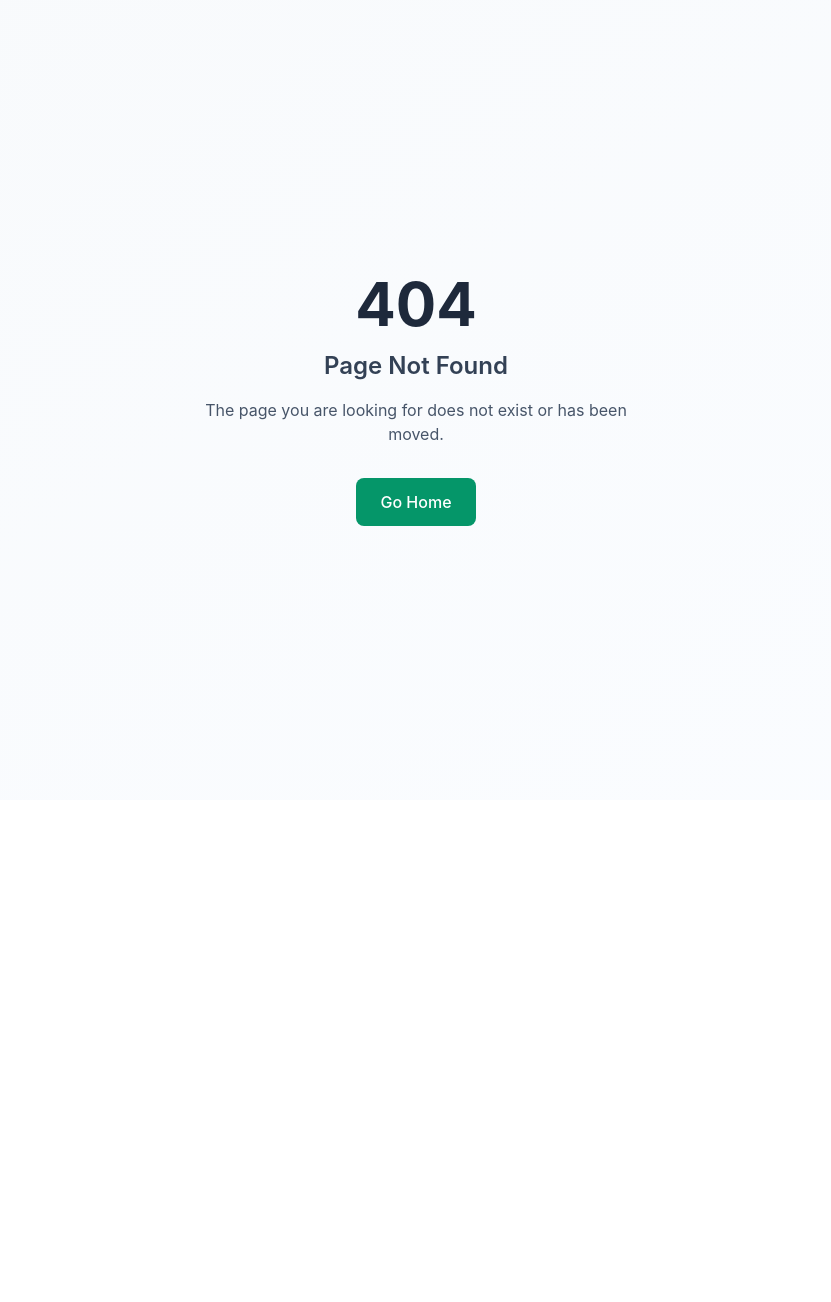
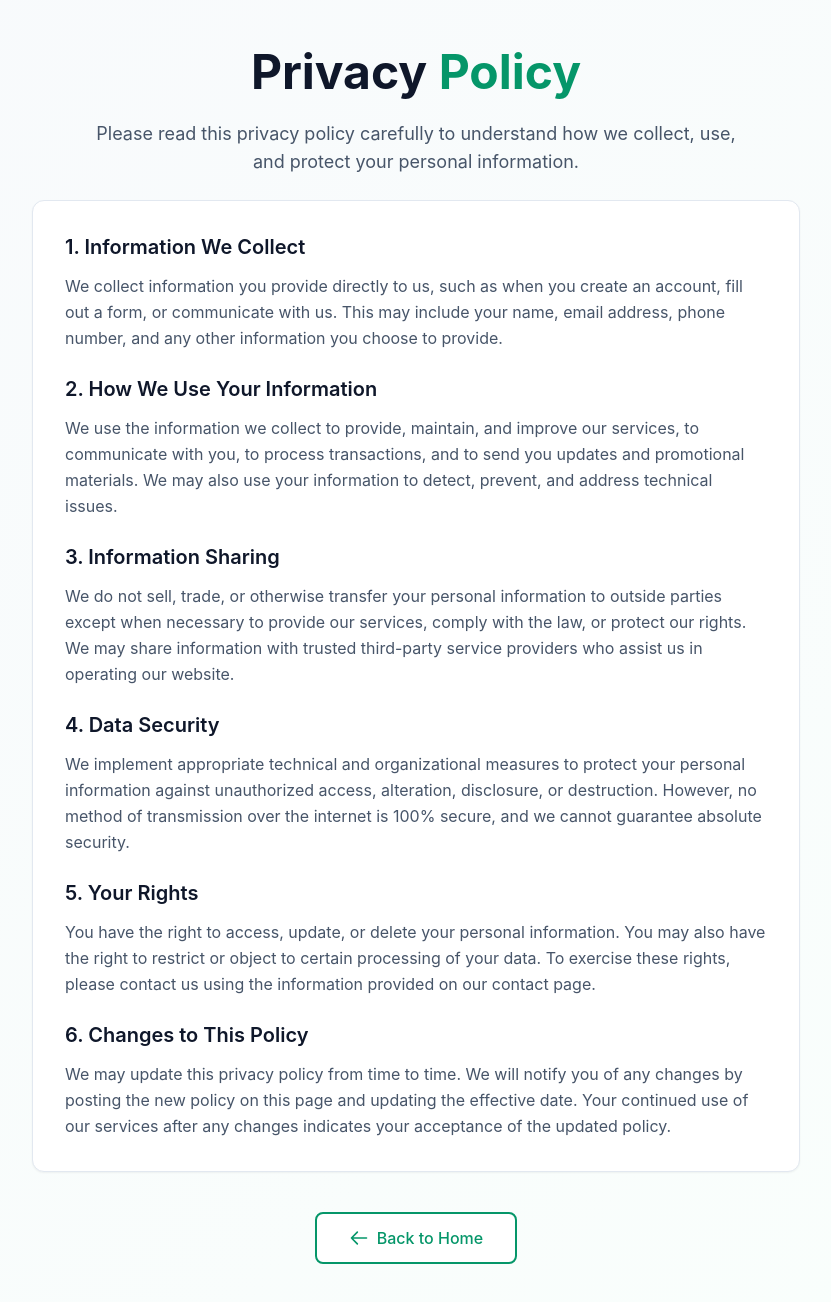
Before and after one commit to Ola2524/syntera_test3, a Next.js app: page /privacy in a window 1280 px wide. Before the commit this address had no page. Shown: the top 1302 px of the page, without its empty margins (224-1055 px from the left). Before the commit the page ends 800 px from the top, so only its background shows below. Built offline with nearby package versions, Linux system fonts and the light colour scheme.

Commit message:
Apply patch [skip ci]

```diff
--- /dev/null
+++ b/src/app/privacy/page.tsx
@@ -0,0 +1,107 @@
+import Link from "next/link";
+
+export default function Privacy() {
+  return (
+    <div className="min-h-screen bg-gradient-to-br from-slate-50 to-emerald-50/30 flex items-center justify-center px-6 py-12">
+      <div className="text-center max-w-3xl w-full">
+        {/* Privacy Section */}
+        <div className="space-y-6">
+          {/* Headline */}
+          <h1 className="text-4xl md:text-5xl font-bold text-slate-900 leading-tight">
+            Privacy{" "}
+            <span className="text-emerald-600">Policy</span>
+          </h1>
+
+          {/* Description */}
+          <p className="text-lg text-slate-600 max-w-2xl mx-auto">
+            Please read this privacy policy carefully to understand how we collect, use, and protect your personal information.
+          </p>
+
+          {/* Privacy Content */}
+          <div className="text-left bg-white rounded-xl shadow-sm border border-slate-200 p-8 mt-8">
+            <div className="space-y-6">
+              <section>
+                <h2 className="text-xl font-semibold text-slate-900 mb-3">1. Information We Collect</h2>
+                <p className="text-slate-600 leading-relaxed">
+                  We collect information you provide directly to us, such as when you create an account,
+                  fill out a form, or communicate with us. This may include your name, email address, phone
+                  number, and any other information you choose to provide.
+                </p>
+              </section>
+
+              <section>
+                <h2 className="text-xl font-semibold text-slate-900 mb-3">2. How We Use Your Information</h2>
+                <p className="text-slate-600 leading-relaxed">
+                  We use the information we collect to provide, maintain, and improve our services,
+                  to communicate with you, to process transactions, and to send you updates and promotional
+                  materials. We may also use your information to detect, prevent, and address technical issues.
+                </p>
+              </section>
+
+              <section>
+                <h2 className="text-xl font-semibold text-slate-900 mb-3">3. Information Sharing</h2>
+                <p className="text-slate-600 leading-relaxed">
+                  We do not sell, trade, or otherwise transfer your personal information to outside parties
+                  except when necessary to provide our services, comply with the law, or protect our rights.
+                  We may share information with trusted third-party service providers who assist us in operating
+                  our website.
+                </p>
+              </section>
+
+              <section>
+                <h2 className="text-xl font-semibold text-slate-900 mb-3">4. Data Security</h2>
+                <p className="text-slate-600 leading-relaxed">
+                  We implement appropriate technical and organizational measures to protect your personal
+                  information against unauthorized access, alteration, disclosure, or destruction. However,
+                  no method of transmission over the internet is 100% secure, and we cannot guarantee absolute
+                  security.
+                </p>
+              </section>
+
+              <section>
+                <h2 className="text-xl font-semibold text-slate-900 mb-3">5. Your Rights</h2>
+                <p className="text-slate-600 leading-relaxed">
+                  You have the right to access, update, or delete your personal information. You may also
+                  have the right to restrict or object to certain processing of your data. To exercise these
+                  rights, please contact us using the information provided on our contact page.
+                </p>
+              </section>
+
+              <section>
+                <h2 className="text-xl font-semibold text-slate-900 mb-3">6. Changes to This Policy</h2>
+                <p className="text-slate-600 leading-relaxed">
+                  We may update this privacy policy from time to time. We will notify you of any changes
+                  by posting the new policy on this page and updating the effective date. Your continued
+                  use of our services after any changes indicates your acceptance of the updated policy.
+                </p>
+              </section>
+            </div>
+          </div>
+
+          {/* Back Button */}
+          <div className="pt-4">
+            <Link
+              href="/"
+              className="inline-flex items-center justify-center px-8 py-3 text-base font-medium text-emerald-600 bg-white border-2 border-emerald-600 rounded-lg hover:bg-emerald-50 transition-colors duration-200"
+            >
+              <svg
+                className="w-5 h-5 mr-2"
+                fill="none"
+                stroke="currentColor"
+                viewBox="0 0 24 24"
+              >
+                <path
+                  strokeLinecap="round"
+                  strokeLinejoin="round"
+                  strokeWidth={2}
+                  d="M10 19l-7-7m0 0l7-7m-7 7h18"
+                />
+              </svg>
+              Back to Home
+            </Link>
+          </div>
+        </div>
+      </div>
+    </div>
+  );
+}
```
